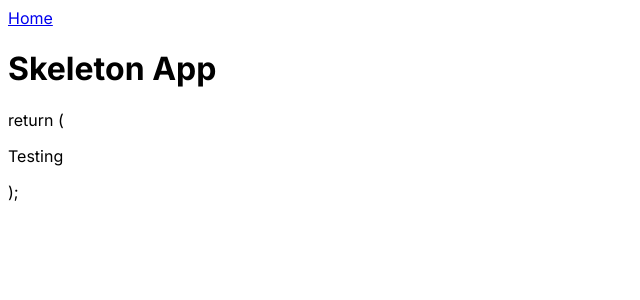
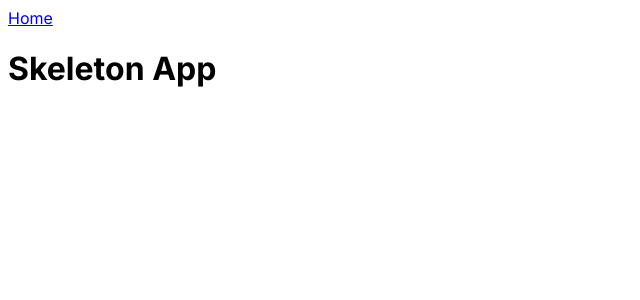
Before and after one commit to mrdb303/postgres-in-nextjs, a Next.js app: page / in a window 1280 px wide. Shown: the top 300 px of the page, without its empty margins (0-640 px from the left). Built offline with nearby package versions, Linux system fonts and the light colour scheme.

Commit message:
another try

```diff
--- a/src/app/layout.js
+++ b/src/app/layout.js
@@ -15,7 +15,7 @@ export default function RootLayout({ children }) {
       <body className={inter.className}>
         <nav>
           <Link href="/">Home</Link>
-          {/* <Link href="/posts">All Posts</Link> */}
+
         </nav>
 
 
--- a/src/app/page.js
+++ b/src/app/page.js
@@ -1,31 +1,14 @@
 import { sql } from "@vercel/postgres";
 import styles from "./page.module.css";
 
-export default async function Home() {
+export default function Home() {
 
-  // const names = await sql`SELECT * FROM names`;
-  // let results = await response.json();
 
   return (
     <>
     <h1>Skeleton App</h1>
 
-        {/* {results.map((result) => {
-          return (
-            <>
-              <div key={result.id}>
-               <li>{'${result.name}} {result.age} {result.id}'}
-               </li>
-             </div>
-            </>
-          );
-        })} */}
 
-        return (
-          <>
-          <p>Testing</p>
-          </>
-        );
         </>
   );
 }
```
